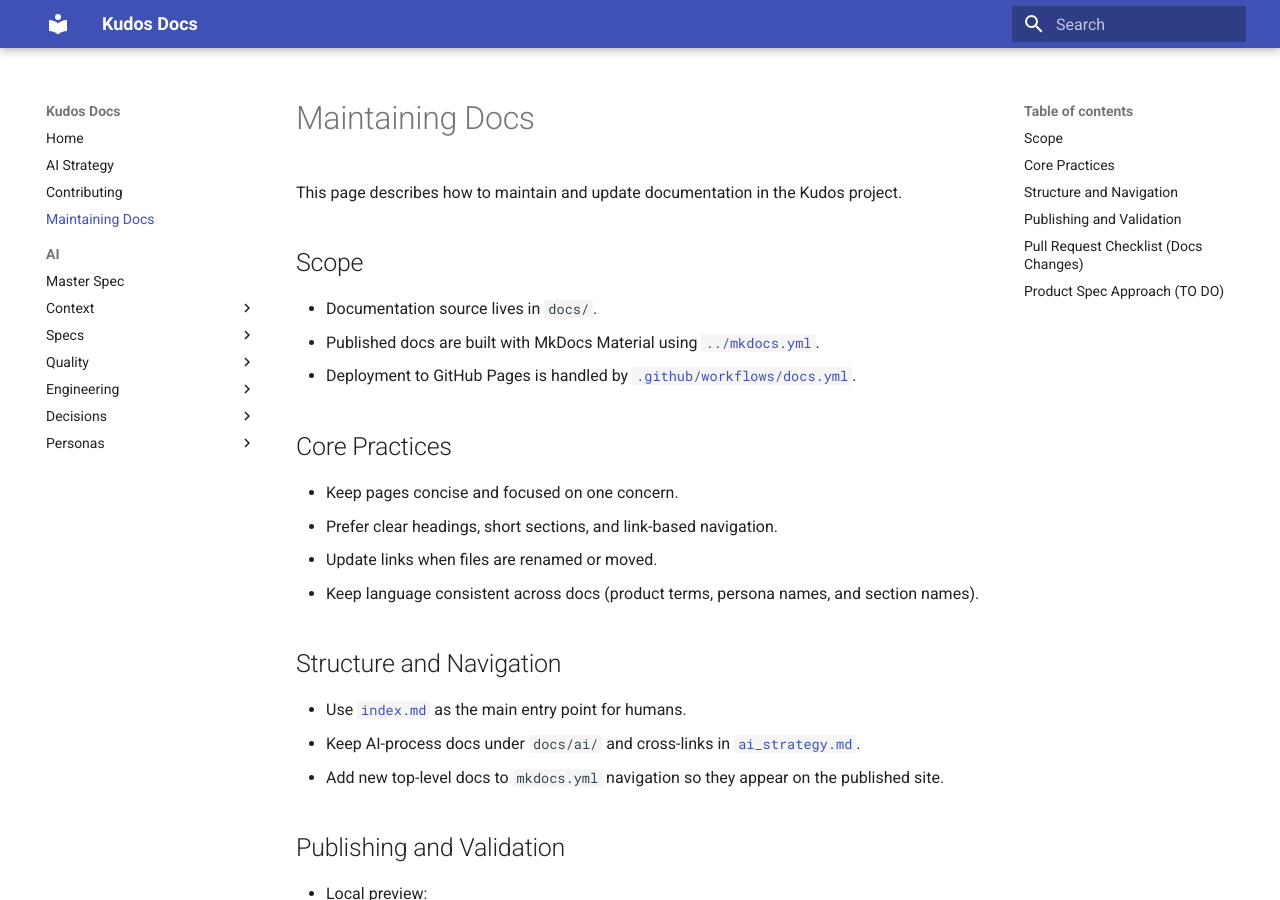
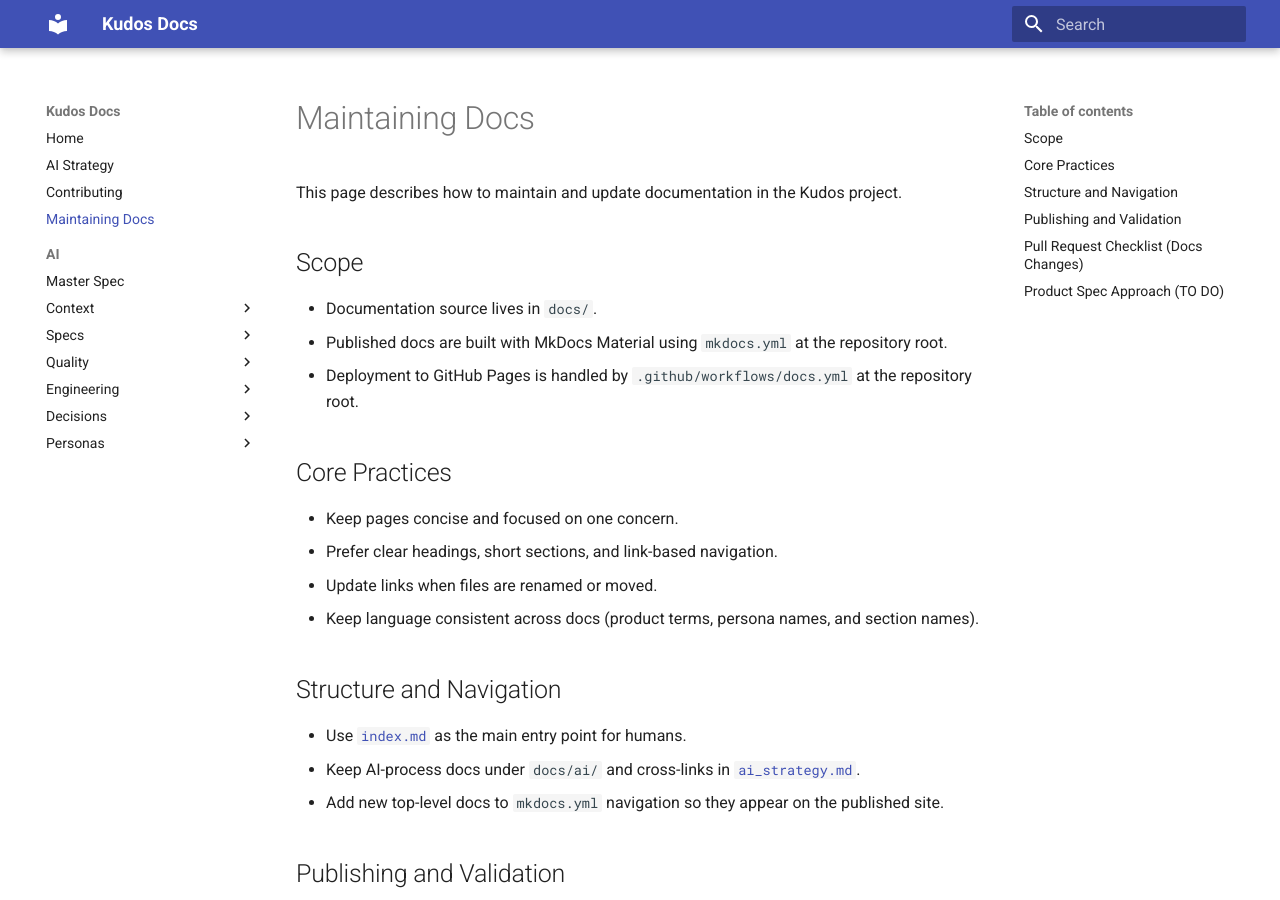
Before and after one commit to markmcsherry/kudos, an MkDocs documentation site: the page built from docs/maintaining_docs.md, in a window 1280 px wide and 900 px high. Built offline with MkDocs 1.6.1 and Material for MkDocs 9.7.7, drawn with Linux system fonts in a browser that asks for light colours.

Commit message:
Update maintaining_docs.md

```diff
--- a/docs/maintaining_docs.md
+++ b/docs/maintaining_docs.md
@@ -4,8 +4,8 @@
 
 ## Scope
 - Documentation source lives in `docs/`.
-- Published docs are built with MkDocs Material using [`../mkdocs.yml`](../mkdocs.yml).
-- Deployment to GitHub Pages is handled by [`.github/workflows/docs.yml`](../.github/workflows/docs.yml).
+- Published docs are built with MkDocs Material using `mkdocs.yml` at the repository root.
+- Deployment to GitHub Pages is handled by `.github/workflows/docs.yml` at the repository root.
 
 ## Core Practices
 - Keep pages concise and focused on one concern.
```
